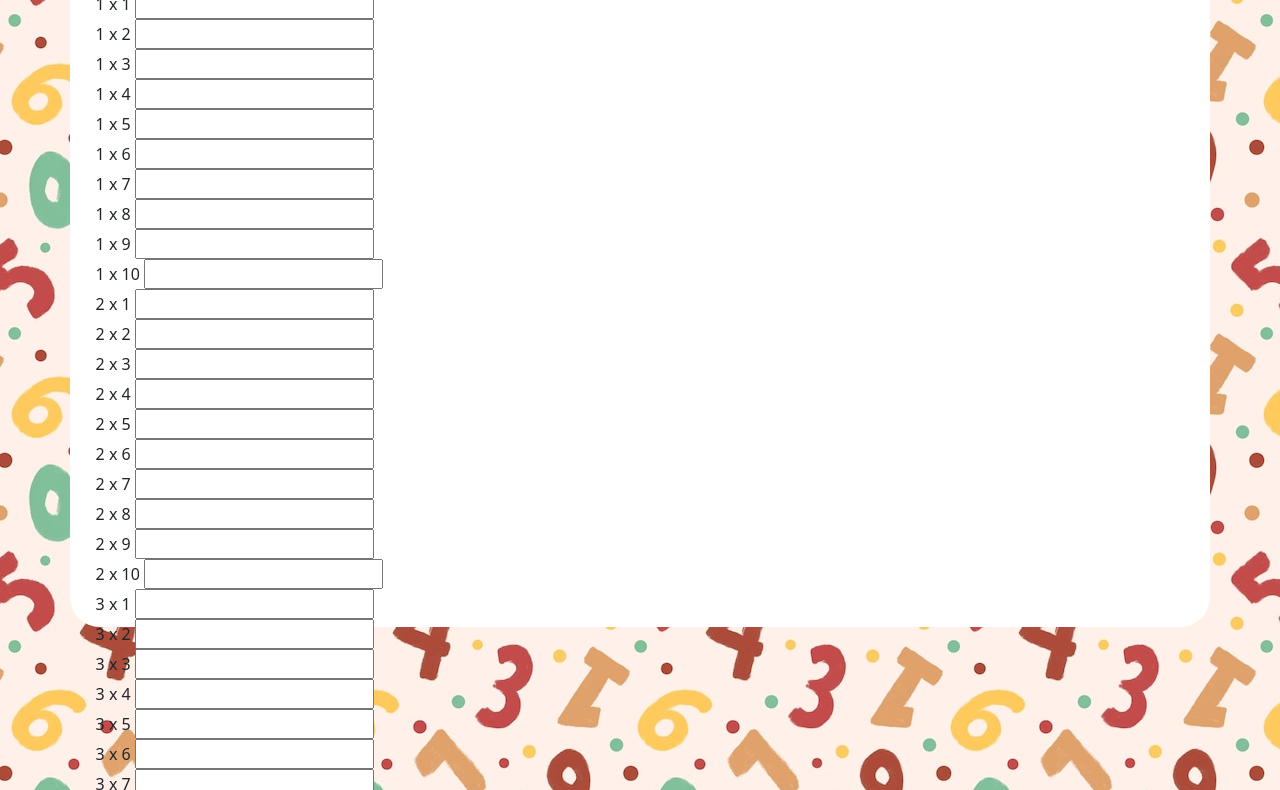
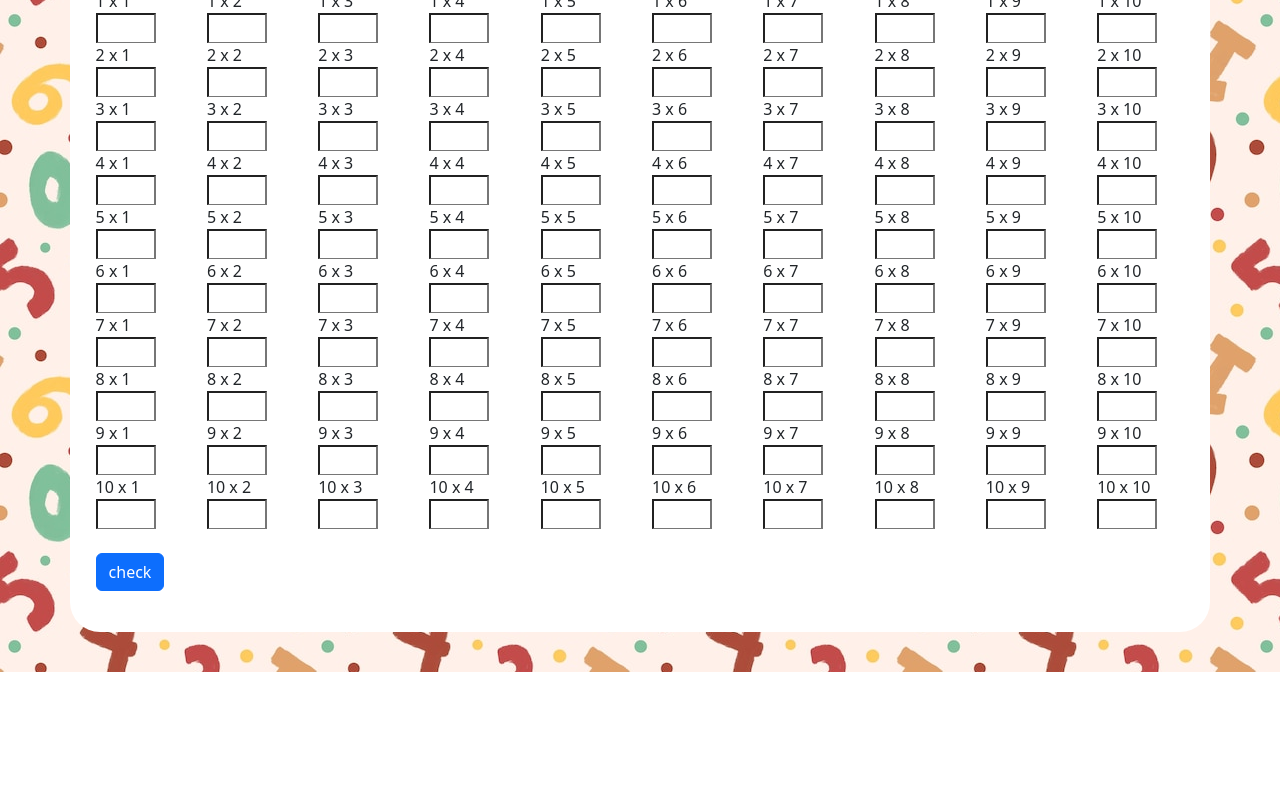
Before and after one commit to omundy/dig245-everyone-hearts-math, a plain HTML site: page index.html in a window 1280 px wide. Shown: the part 133-923 px from the top of the page. After the commit the page ends 805 px from the top, so only its background shows below. Drawn offline with nearby package versions, Linux system fonts and the light colour scheme.

Commit message:
fixed table and for loops
everything should be working, aside from the color changing. I also need to merge main into this branch

```diff
--- a/assets/css/styles.css
+++ b/assets/css/styles.css
@@ -9,7 +9,6 @@
 
 .container {
   width:90vw;
-  height:90vh;
   background-color:white;
   margin:auto;
   margin-top:5vh;
@@ -21,3 +20,8 @@
 .center {
   text-align: center;
 }
+
+input {
+  width: 60px;
+  height: 30px;
+}
--- a/index.html
+++ b/index.html
@@ -1,5 +1,6 @@
 <!DOCTYPE html>
 <html>
+
 <head>
 
   <!-- meta tags, links to css, etc. -->
@@ -10,334 +11,437 @@
 
 </head>
 
-<body style = "background-image: url(assets/img/numbers-repeating-background.jpg); background-repeat: repeat; margin: 0;">
-  <div class = "container">
-    <h1 class = "center">Multiplication Table</h1>
-
-    <table class = "table">
-      <thead class = "thead-red">
-        <div class = "col">
+<body style="background-image: url(assets/img/numbers-repeating-background.jpg); background-repeat: repeat; margin: 0;">
+  <div class="container">
+    <h1 class="center">Multiplication Table</h1>
+    <form>
+    <div class="table">
+      <table class="table">
+        <div class="row">
+          <div class="col">
             1 x 1
-          <input type="number" class = "a1">
+            <input type="number" class="a1">
           </div>
-        <div class = "col">
+          <div class="col">
             1 x 2
-          <input type="number" class = "a2">
+            <input type="number" class="a2">
+          </div>
+          <div class="col">
+            1 x 3
+            <input type="number" class="a3">
+          </div>
+          <!-- <div class = "output"></div> -->
+          <div class="col">
+            1 x 4
+            <input type="number" class="a4">
+          </div>
+          <div class="col">
+            1 x 5
+            <input type="number" class="a5">
+          </div>
+          <div class="col">
+            1 x 6
+            <input type="number" class="a6">
+          </div>
+          <div class="col">
+            1 x 7
+            <input type="number" class="a7">
+          </div>
+          <div class="col">
+            1 x 8
+            <input type="number" class="a8">
+          </div>
+          <div class="col">
+            1 x 9
+            <input type="number" class="a9">
+          </div>
+          <div class="col">
+            1 x 10
+            <input type="number" class="a10">
           </div>
         </div>
-      <div class = "col">
-        1 x 3
-        <input type="number" class = "a3">
+        <div class="row">
+          <div class="col">
+            2 x 1
+            <input type="number" class="a11">
+          </div>
+          <div class="col">
+            2 x 2
+            <input type="number" class="a12">
+          </div>
+          <div class="col">
+            2 x 3
+            <input type="number" class="a13">
+          </div>
+          <div class="col">
+            2 x 4
+            <input type="number" class="a14">
+          </div>
+          <div class="col">
+            2 x 5
+            <input type="number" class="a15">
+          </div>
+          <div class="col">
+            2 x 6
+            <input type="number" class="a16">
+          </div>
+          <div class="col">
+            2 x 7
+            <input type="number" class="a17">
+          </div>
+          <div class="col">
+            2 x 8
+            <input type="number" class="a18">
+          </div>
+          <div class="col">
+            2 x 9
+            <input type="number" class="a19">
+          </div>
+          <div class="col">
+            2 x 10
+            <input type="number" class="a20">
           </div>
         </div>
-      <div class = "output"></div>
-      <div class = "col">
-        1 x 4
-        <input type="number" class = "a4">
+        <div class="row">
+          <div class="col">
+            3 x 1
+            <input type="number" class="a21">
           </div>
-      <div class = "col">
-        1 x 5
-        <input type="number" class = "a5">
+          <div class="col">
+            3 x 2
+            <input type="number" class="a22">
           </div>
-      <div class = "col">
-        1 x 6
-        <input type="number" class = "a6">
+          <div class="col">
+            3 x 3
+            <input type="number" class="a23">
           </div>
-      <div class = "col">
-        1 x 7
-        <input type="number" class = "a7">
+          <div class="col">
+            3 x 4
+            <input type="number" class="a24">
           </div>
-      <div class = "col">
-        1 x 8
-        <input type="number" class = "a8">
+          <div class="col">
+            3 x 5
+            <input type="number" class="a25">
           </div>
-      <div class = "col">
-        1 x 9
-        <input type="number" class = "a9">
+          <div class="col">
+            3 x 6
+            <input type="number" class="a26">
           </div>
-      <div class = "col">
-        1 x 10
-        <input type="number" class = "a10">
+          <div class="col">
+            3 x 7
+            <input type="number" class="a27">
           </div>
-      <div class = "col">
-        2 x 1
-        <input type="number" class = "a11">
+          <div class="col">
+            3 x 8
+            <input type="number" class="a28">
           </div>
-      <div class = "col">
-        2 x 2
-        <input type="number" class = "a12">
+          <div class="col">
+            3 x 9
+            <input type="number" class="a29">
           </div>
-      <div class = "col">
-        2 x 3
-        <input type="number" class = "a13">
-      </div><div class = "col">
-        2 x 4
-        <input type="number" class = "a14">
-      </div><div class = "col">
-        2 x 5
-        <input type="number" class = "a15">
-      </div><div class = "col">
-        2 x 6
-        <input type="number" class = "a16">
-      </div><div class = "col">
-        2 x 7
-        <input type="number" class = "a17">
-      </div><div class = "col">
-        2 x 8
-        <input type="number" class = "a18">
-      </div><div class = "col">
-        2 x 9
-        <input type="number" class = "a19">
-      </div><div class = "col">
-        2 x 10
-        <input type="number" class = "a20">
-      </div><div class = "col">
-        3 x 1
-        <input type="number" class = "a21">
-      </div><div class = "col">
-        3 x 2
-        <input type="number" class = "a22">
-      </div><div class = "col">
-        3 x 3
-        <input type="number" class = "a23">
-      </div><div class = "col">
-        3 x 4
-        <input type="number" class = "a24">
-      </div><div class = "col">
-        3 x 5
-        <input type="number" class = "a25">
-      </div><div class = "col">
-        3 x 6
-        <input type="number" class = "a26">
-      </div><div class = "col">
-        3 x 7
-        <input type="number" class = "a27">
-      </div><div class = "col">
-        3 x 8
-        <input type="number" class = "a28">
-      </div><div class = "col">
-        3 x 9
-        <input type="number" class = "a29">
-      </div><div class = "col">
+          <div class="col">
             3 x 10
-        <input type="number" class = "a30">
-      </div><div class = "col">
+            <input type="number" class="a30">
+          </div>
+        </div>
+        <div class="row">
+          <div class="col">
             4 x 1
-        <input type="number" class = "a31">
-      </div><div class = "col">
+            <input type="number" class="a31">
+          </div>
+          <div class="col">
             4 x 2
-        <input type="number" class = "a32">
-      </div><div class = "col">
+            <input type="number" class="a32">
+          </div>
+          <div class="col">
             4 x 3
-        <input type="number" class = "a33">
-      </div><div class = "col">
+            <input type="number" class="a33">
+          </div>
+          <div class="col">
             4 x 4
-        <input type="number" class = "a34">
-      </div><div class = "col">
+            <input type="number" class="a34">
+          </div>
+          <div class="col">
             4 x 5
-        <input type="number" class = "a35">
-      </div><div class = "col">
+            <input type="number" class="a35">
+          </div>
+          <div class="col">
             4 x 6
-        <input type="number" class = "a36">
-      </div><div class = "col">
+            <input type="number" class="a36">
+          </div>
+          <div class="col">
             4 x 7
-        <input type="number" class = "a37">
-      </div><div class = "col">
+            <input type="number" class="a37">
+          </div>
+          <div class="col">
             4 x 8
-        <input type="number" class = "a38">
-      </div><div class = "col">
+            <input type="number" class="a38">
+          </div>
+          <div class="col">
             4 x 9
-        <input type="number" class = "a39">
-      </div><div class = "col">
+            <input type="number" class="a39">
+          </div>
+          <div class="col">
             4 x 10
-        <input type="number" class = "a40">
-      </div><div class = "col">
+            <input type="number" class="a40">
+          </div>
+        </div>
+        <div class="row">
+          <div class="col">
             5 x 1
-        <input type="number" class = "a41">
-      </div><div class = "col">
+            <input type="number" class="a41">
+          </div>
+          <div class="col">
             5 x 2
-        <input type="number" class = "a42">
-      </div><div class = "col">
+            <input type="number" class="a42">
+          </div>
+          <div class="col">
             5 x 3
-        <input type="number" class = "a43">
-      </div><div class = "col">
+            <input type="number" class="a43">
+          </div>
+          <div class="col">
             5 x 4
-        <input type="number" class = "a44">
-      </div><div class = "col">
+            <input type="number" class="a44">
+          </div>
+          <div class="col">
             5 x 5
-        <input type="number" class = "a45">
-      </div><div class = "col">
+            <input type="number" class="a45">
+          </div>
+          <div class="col">
             5 x 6
-        <input type="number" class = "a46">
-      </div><div class = "col">
+            <input type="number" class="a46">
+          </div>
+          <div class="col">
             5 x 7
-        <input type="number" class = "a47">
-      </div><div class = "col">
+            <input type="number" class="a47">
+          </div>
+          <div class="col">
             5 x 8
-        <input type="number" class = "a48">
-      </div><div class = "col">
+            <input type="number" class="a48">
+          </div>
+          <div class="col">
             5 x 9
-        <input type="number" class = "a49">
-      </div><div class = "col">
+            <input type="number" class="a49">
+          </div>
+          <div class="col">
             5 x 10
-        <input type="number" class = "a50">
-      </div><div class = "col">
+            <input type="number" class="a50">
+          </div>
+        </div>
+        <div class="row">
+          <div class="col">
             6 x 1
-        <input type="number" class = "a51">
-      </div><div class = "col">
+            <input type="number" class="a51">
+          </div>
+          <div class="col">
             6 x 2
-        <input type="number" class = "a52">
-      </div><div class = "col">
+            <input type="number" class="a52">
+          </div>
+          <div class="col">
             6 x 3
-        <input type="number" class = "a53">
-      </div><div class = "col">
+            <input type="number" class="a53">
+          </div>
+          <div class="col">
             6 x 4
-        <input type="number" class = "a54">
-      </div><div class = "col">
+            <input type="number" class="a54">
+          </div>
+          <div class="col">
             6 x 5
-        <input type="number" class = "a55">
-      </div><div class = "col">
+            <input type="number" class="a55">
+          </div>
+          <div class="col">
             6 x 6
-        <input type="number" class = "a56">
-      </div><div class = "col">
+            <input type="number" class="a56">
+          </div>
+          <div class="col">
             6 x 7
-        <input type="number" class = "a57">
-      </div><div class = "col">
+            <input type="number" class="a57">
+          </div>
+          <div class="col">
             6 x 8
-        <input type="number" class = "a58">
-      </div><div class = "col">
+            <input type="number" class="a58">
+          </div>
+          <div class="col">
             6 x 9
-        <input type="number" class = "a59">
-      </div><div class = "col">
+            <input type="number" class="a59">
+          </div>
+          <div class="col">
             6 x 10
-        <input type="number" class = "a60">
-      </div><div class = "col">
+            <input type="number" class="a60">
+          </div>
+        </div>
+        <div class="row">
+          <div class="col">
             7 x 1
-        <input type="number" class = "a61">
-      </div><div class = "col">
+            <input type="number" class="a61">
+          </div>
+          <div class="col">
             7 x 2
-        <input type="number" class = "a62">
-      </div><div class = "col">
+            <input type="number" class="a62">
+          </div>
+          <div class="col">
             7 x 3
-        <input type="number" class = "a63">
-      </div><div class = "col">
+            <input type="number" class="a63">
+          </div>
+          <div class="col">
             7 x 4
-        <input type="number" class = "a64">
-      </div><div class = "col">
+            <input type="number" class="a64">
+          </div>
+          <div class="col">
             7 x 5
-        <input type="number" class = "a65">
-      </div><div class = "col">
+            <input type="number" class="a65">
+          </div>
+          <div class="col">
             7 x 6
-        <input type="number" class = "a66">
-      </div><div class = "col">
+            <input type="number" class="a66">
+          </div>
+          <div class="col">
             7 x 7
-        <input type="number" class = "a67">
-      </div><div class = "col">
+            <input type="number" class="a67">
+          </div>
+          <div class="col">
             7 x 8
-        <input type="number" class = "a68">
-      </div><div class = "col">
+            <input type="number" class="a68">
+          </div>
+          <div class="col">
             7 x 9
-        <input type="number" class = "a69">
-      </div><div class = "col">
+            <input type="number" class="a69">
+          </div>
+          <div class="col">
             7 x 10
-        <input type="number" class = "a70">
-      </div><div class = "col">
+            <input type="number" class="a70">
+          </div>
+        </div>
+        <div class="row">
+          <div class="col">
             8 x 1
-        <input type="number" class = "a71">
-      </div><div class = "col">
+            <input type="number" class="a71">
+          </div>
+          <div class="col">
             8 x 2
-        <input type="number" class = "a72">
-      </div><div class = "col">
+            <input type="number" class="a72">
+          </div>
+          <div class="col">
             8 x 3
-        <input type="number" class = "a73">
-      </div><div class = "col">
+            <input type="number" class="a73">
+          </div>
+          <div class="col">
             8 x 4
-        <input type="number" class = "a74">
-      </div><div class = "col">
+            <input type="number" class="a74">
+          </div>
+          <div class="col">
             8 x 5
-        <input type="number" class = "a75">
-      </div><div class = "col">
+            <input type="number" class="a75">
+          </div>
+          <div class="col">
             8 x 6
-        <input type="number" class = "a76">
-      </div><div class = "col">
+            <input type="number" class="a76">
+          </div>
+          <div class="col">
             8 x 7
-        <input type="number" class = "a77">
-      </div><div class = "col">
+            <input type="number" class="a77">
+          </div>
+          <div class="col">
             8 x 8
-        <input type="number" class = "a78">
-      </div><div class = "col">
+            <input type="number" class="a78">
+          </div>
+          <div class="col">
             8 x 9
-        <input type="number" class = "a79">
-      </div><div class = "col">
+            <input type="number" class="a79">
+          </div>
+          <div class="col">
             8 x 10
-        <input type="number" class = "a80">
-      </div><div class = "col">
+            <input type="number" class="a80">
+          </div>
+        </div>
+        <div class="row">
+          <div class="col">
             9 x 1
-        <input type="number" class = "a81">
-      </div><div class = "col">
+            <input type="number" class="a81">
+          </div>
+          <div class="col">
             9 x 2
-        <input type="number" class = "a82">
-      </div><div class = "col">
+            <input type="number" class="a82">
+          </div>
+          <div class="col">
             9 x 3
-        <input type="number" class = "a83">
-      </div><div class = "col">
+            <input type="number" class="a83">
+          </div>
+          <div class="col">
             9 x 4
-        <input type="number" class = "a84">
-      </div><div class = "col">
+            <input type="number" class="a84">
+          </div>
+          <div class="col">
             9 x 5
-        <input type="number" class = "a85">
-      </div><div class = "col">
+            <input type="number" class="a85">
+          </div>
+          <div class="col">
             9 x 6
-        <input type="number" class = "a86">
-      </div><div class = "col">
+            <input type="number" class="a86">
+          </div>
+          <div class="col">
             9 x 7
-        <input type="number" class = "a87">
-      </div><div class = "col">
+            <input type="number" class="a87">
+          </div>
+          <div class="col">
             9 x 8
-        <input type="number" class = "a88">
-      </div><div class = "col">
+            <input type="number" class="a88">
+          </div>
+          <div class="col">
             9 x 9
-        <input type="number" class = "a89">
-      </div><div class = "col">
+            <input type="number" class="a89">
+          </div>
+          <div class="col">
             9 x 10
-        <input type="number" class = "a90">
-      </div><div class = "col">
+            <input type="number" class="a90">
+          </div>
+        </div>
+        <div class="row">
+          <div class="col">
             10 x 1
-        <input type="number" class = "a91">
-      </div><div class = "col">
+            <input type="number" class="a91">
+          </div>
+          <div class="col">
             10 x 2
-        <input type="number" class = "a92">
-      </div><div class = "col">
+            <input type="number" class="a92">
+          </div>
+          <div class="col">
             10 x 3
-        <input type="number" class = "a93">
-      </div><div class = "col">
+            <input type="number" class="a93">
+          </div>
+          <div class="col">
             10 x 4
-        <input type="number" class = "a94">
-        <div class = "col">
+            <input type="number" class="a94">
+          </div>
+          <div class="col">
             10 x 5
-          <input type="number" class = "a95">
-        </div><div class = "col">
+            <input type="number" class="a95">
+          </div>
+          <div class="col">
             10 x 6
-          <input type="number" class = "a96">
-        </div><div class = "col">
+            <input type="number" class="a96">
+          </div>
+          <div class="col">
             10 x 7
-          <input type="number" class = "a97">
-        </div><div class = "col">
+            <input type="number" class="a97">
+          </div>
+          <div class="col">
             10 x 8
-          <input type="number" class = "a98">
-        </div><div class = "col">
+            <input type="number" class="a98">
+          </div>
+          <div class="col">
             10 x 9
-          <input type="number" class = "a99">
-        </div><div class = "col">
+            <input type="number" class="a99">
+          </div>
+          <div class="col">
             10 x 10
-          <input type="number" class = "a100">
+            <input type="number" class="a100">
           </div>
-            <input type="text">
-            <button type = "submit" class="btn btn-primary">check</button>
-            </form></td>
-        </tr>
-      </tbody>
-    </table>
+        </div>
+        <br>
+        <button type="submit" class="btn btn-primary">check</button>
+        </form>
+
         <!-- <form>
       <input type="text" class="username">
       <button type="submit" class="btn btn-danger">Submit</button>
@@ -350,4 +454,5 @@
     <script src="assets/js/main.js"></script>
 
 </body>
+
 </html>
```
Also changed, not shown: assets/js/main.js (+31 -19 lines). Lines whose indentation alone changed are shown as unchanged.
